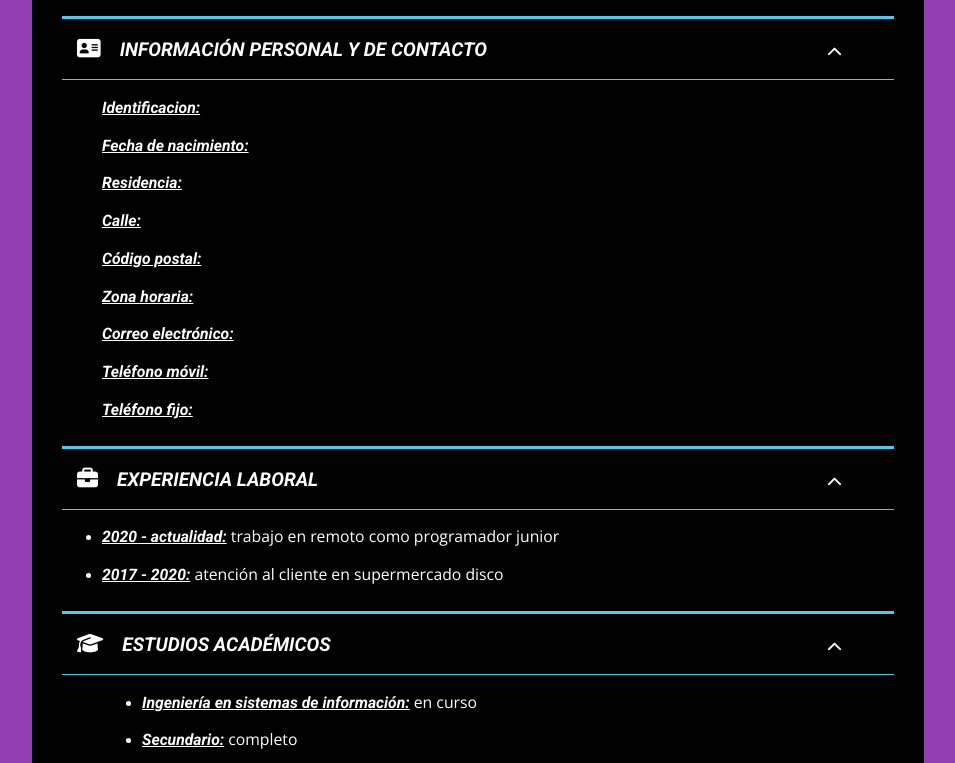
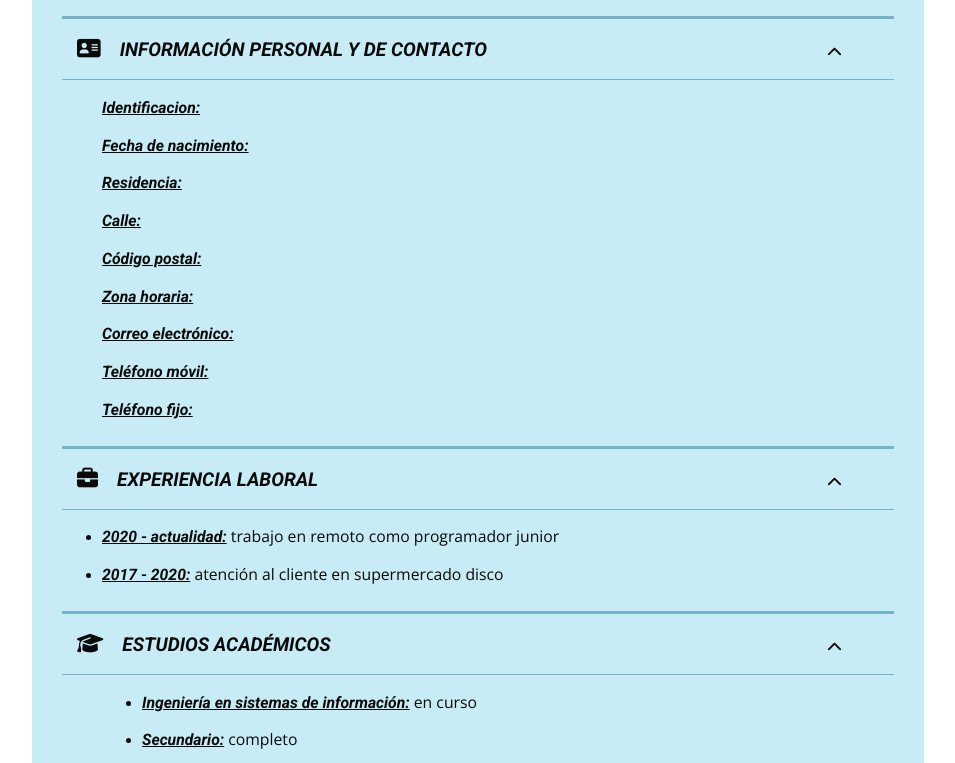
Before and after one commit to Kyroxvcp/Argentina_programando, a plain HTML site: page index.html in a window 1280 px wide. Shown: the part 373-1136 px from the top of the page, without its empty margins (162-1117 px from the left). Drawn offline with nearby package versions, Linux system fonts and the light colour scheme; no server answers.

Commit message:
Update estilos.css

```diff
--- a/css/estilos.css
+++ b/css/estilos.css
@@ -1,5 +1,5 @@
 /*Paleta de colores modo claro
-color-2
+color-1
 #048A74
 color-3
 #6bada9
@@ -27,11 +27,11 @@ darkgray
 :root{
     font-size: 15px;
     font-family: 'Roboto', 'Open Sans', sans-serif;
-    --color-1: #369fad;
-    --color-2: #933fb4;
-    --color-3: #54C6EB;
-    --color-pagina: rgb(0, 0, 0);
-    --color-texto: rgb(255, 255, 255);
+    --color-1: #29666e;
+    --color-2: #ffffff;
+    --color-3: #73b4ca;
+    --color-pagina: rgb(199, 236, 245);
+    --color-texto: rgb(10, 10, 10);
     color: var(--color-texto);
 }
 
```
